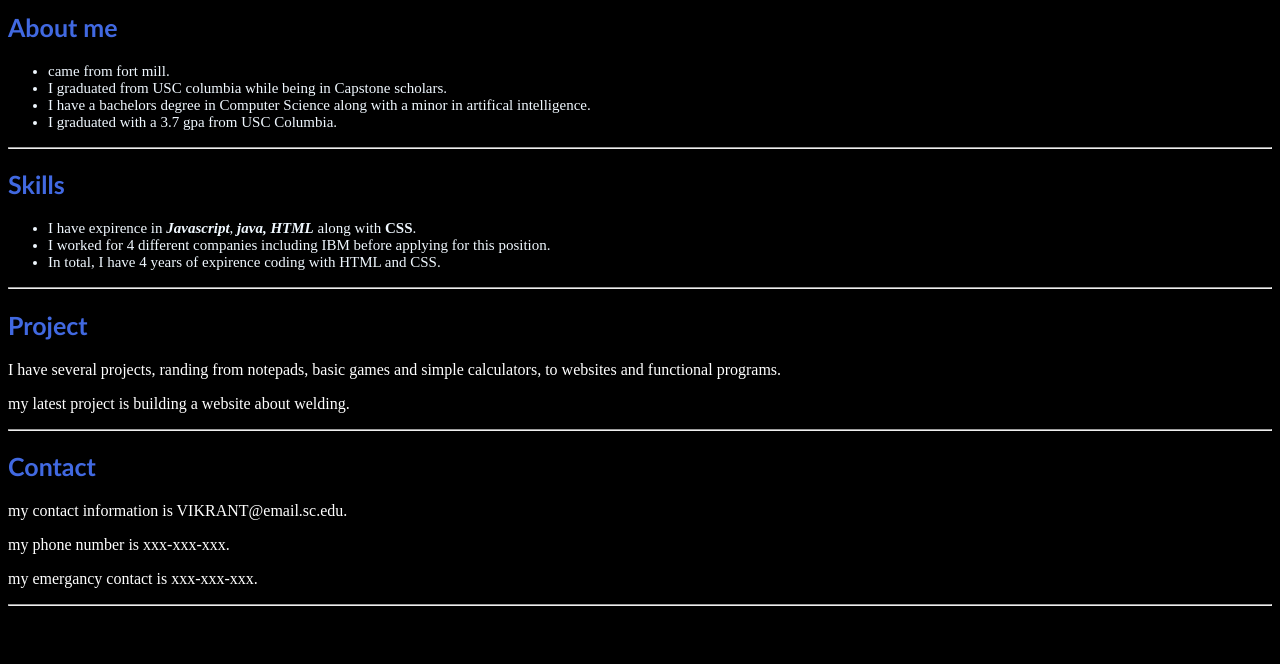
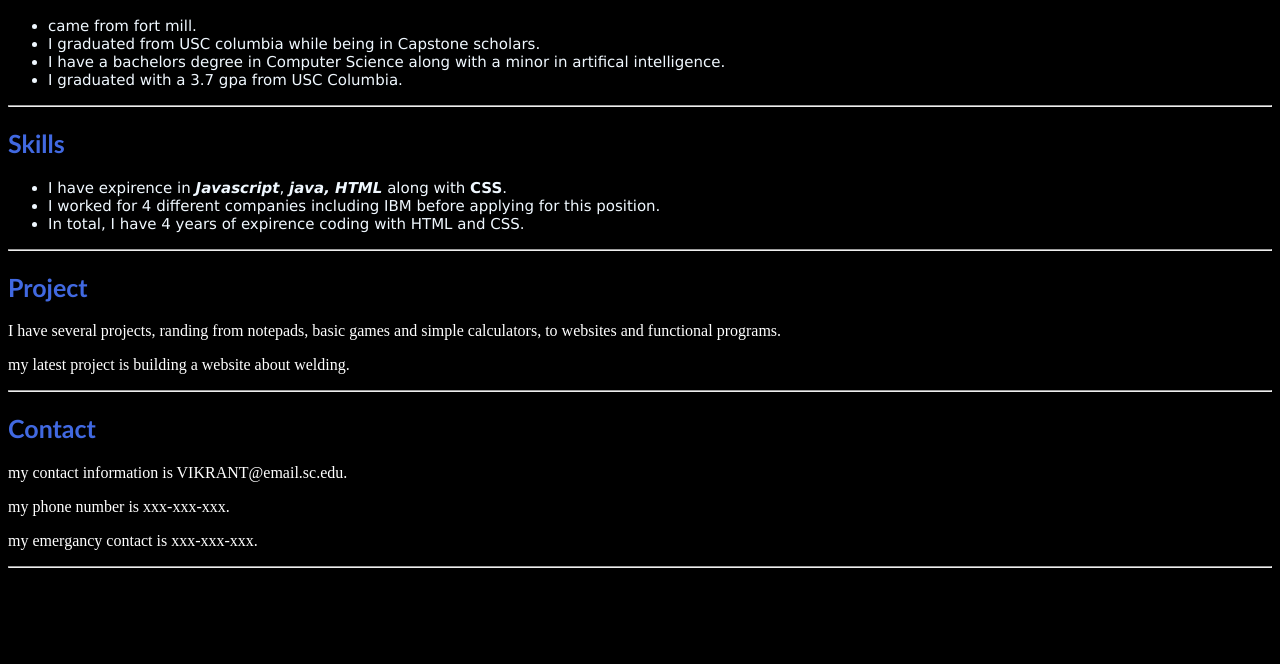
Before and after one commit to VS06279/VS06279.github.io, a plain HTML site: page index.html in a window 1280 px wide. Shown: the part 136-800 px from the top of the page. Drawn offline with Linux system fonts and the light colour scheme.

Commit message:
Update style.css

```diff
--- a/style.css
+++ b/style.css
@@ -1,11 +1,12 @@
 body {
     background-color: black;
 
-}
+}j
 h1 {
     text-align: center;
     font-family:Helvetica;
     font-size: 50px;
+    color: beige;
 }
 .HeaderTwoColor {
     color: royalblue;
@@ -15,10 +16,11 @@ h1 {
 #ul
 {
     color:rgb(143, 253, 0)
+
 }
 li
 {
-    font-family: Haettenschweiler;
+    font-family: Lucida Sans;
     font-size: 15px;
     color:aliceblue
 }
```
